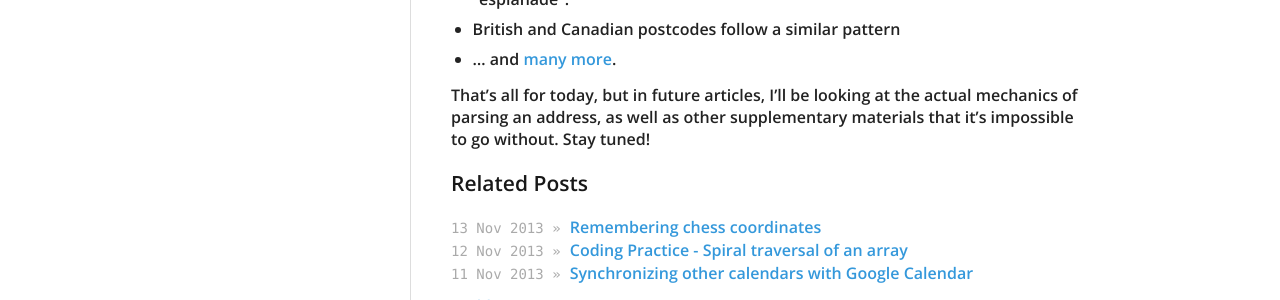
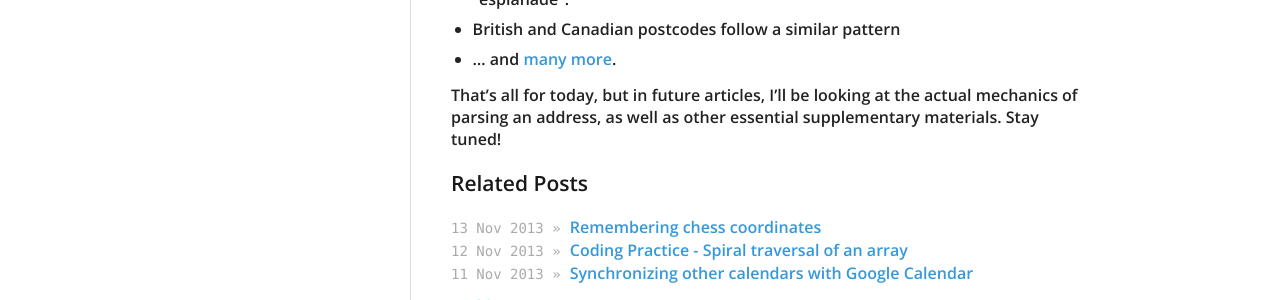
Before and after one commit to bcjordan/michael.penkov.id.au, a Jekyll site: the page built from _posts/2013-12-04-parsing-addresses.md, in a window 1280 px wide. Shown: the part 1768-2068 px from the top of the page. Built offline with Jekyll 4.4.1, drawn with Linux system fonts in a browser that asks for light colours; nearby versions of some CDN libraries; Markdown is read by kramdown in place of the engine named in the settings.

Commit message:
fixed grammar

```diff
--- a/_posts/2013-12-04-parsing-addresses.md
+++ b/_posts/2013-12-04-parsing-addresses.md
@@ -68,5 +68,5 @@
  - British and Canadian postcodes follow a similar pattern
  - ... and [many more](http://www.columbia.edu/~fdc/postal/).
 
-That's all for today, but in future articles, I'll be looking at the actual mechanics of parsing an address, as well as other supplementary materials that it's impossible to go without.
+That's all for today, but in future articles, I'll be looking at the actual mechanics of parsing an address, as well as other essential supplementary materials.
 Stay tuned!
```
